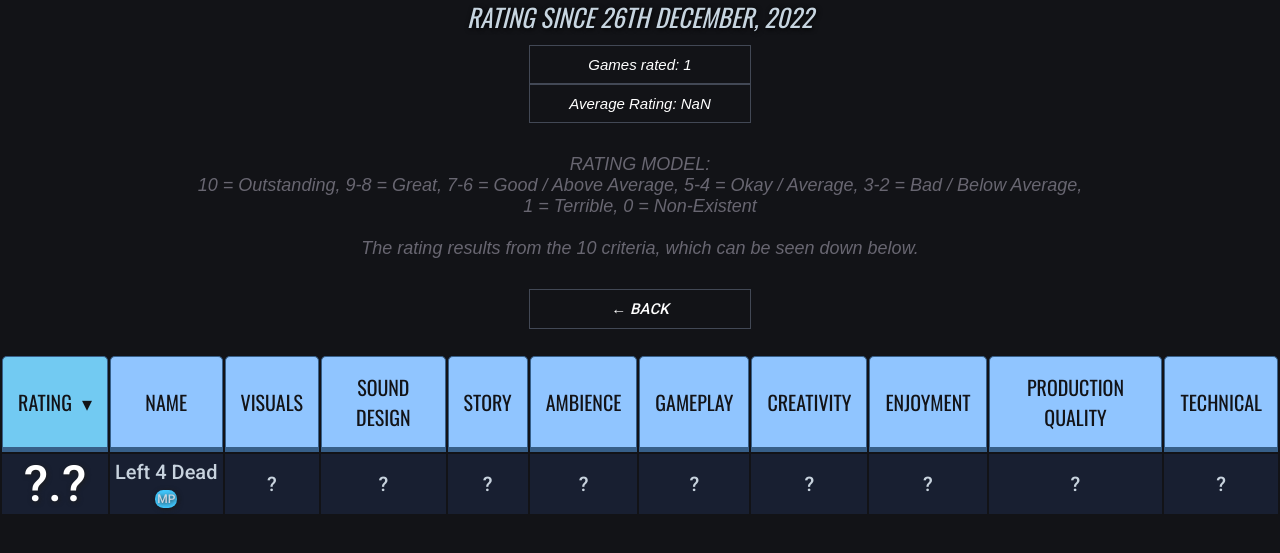
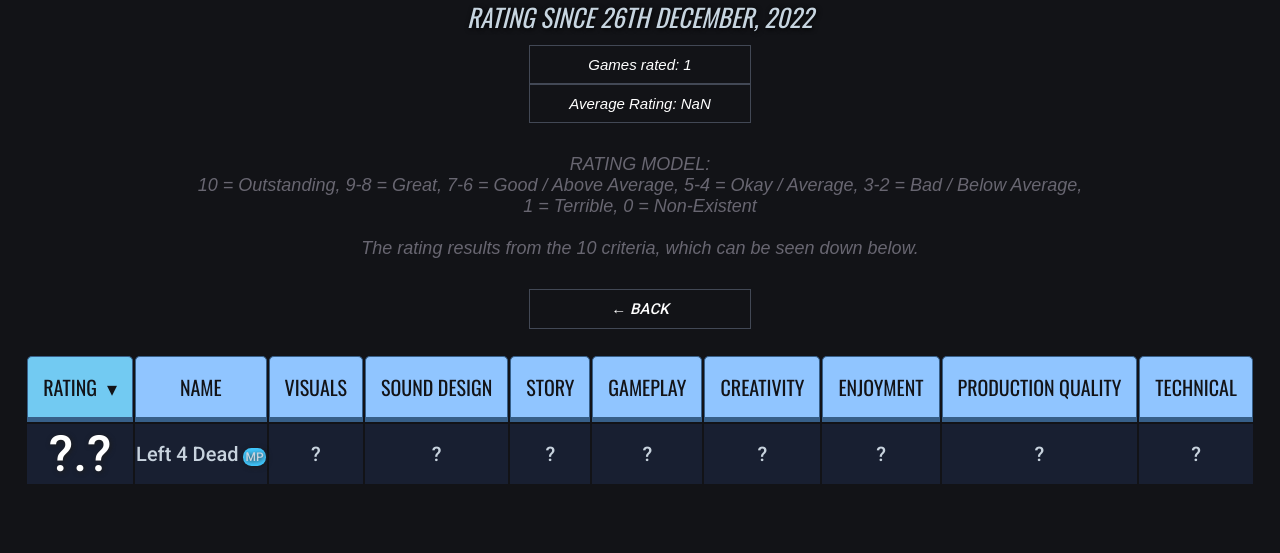
Before and after one commit to NouhiDev/valve-list, a plain HTML site: page index.html in a window 1280 px wide. Shown: the part 171-724 px from the top of the page. Drawn offline with nearby package versions, Linux system fonts and the light colour scheme.

Commit message:
Update index.html

```diff
--- a/index.html
+++ b/index.html
@@ -71,7 +71,6 @@
         <th>Visuals</th>
         <th>Sound Design</th>
         <th>Story</th>
-        <th>Ambience</th>
         <th>Gameplay</th>
         <th>Creativity</th>
         <th>Enjoyment</th>
@@ -116,7 +115,6 @@
 <td>?</td>
 <td>?</td>
 <td>?</td>
-<td>?</td>
 </tr>
 
   <!-- EXTERNALLY GENERATED TABLES END -->
```
